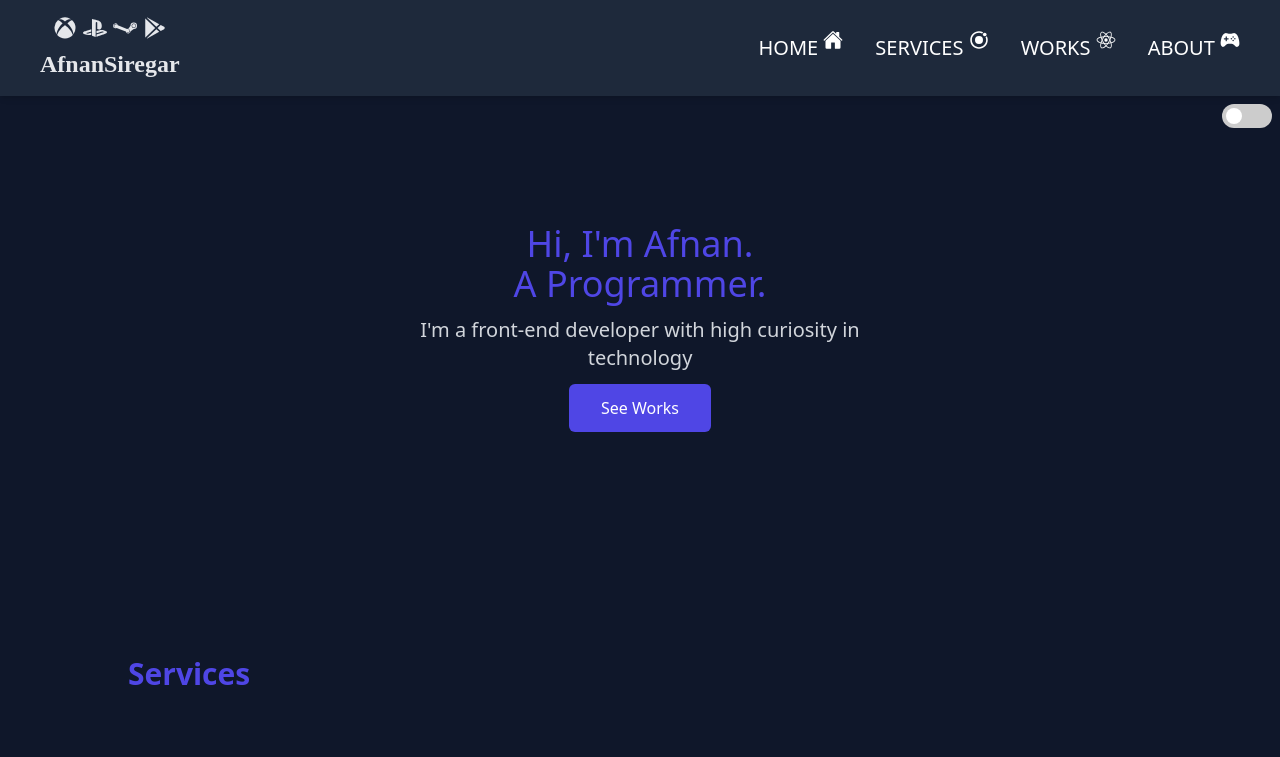
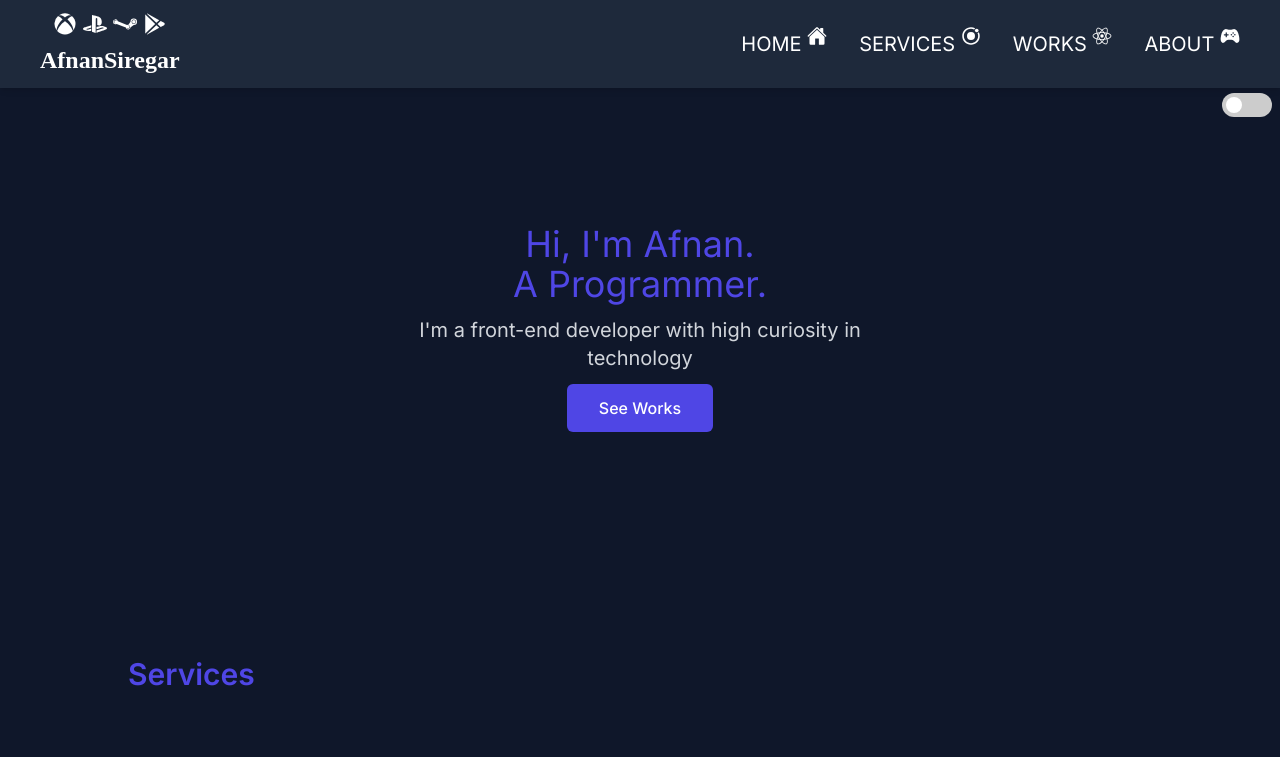
Before and after one commit to AfnanSiregar/afnansiregar.github.io, a website: page index.html in a window 1280 px wide. Shown: the top 757 px of the page. Drawn offline with nearby package versions, Linux system fonts and the light colour scheme.

Commit message:
minor update

```diff
--- a/index.html
+++ b/index.html
@@ -4,6 +4,7 @@
 <head>
     <meta charset="UTF-8">
     <meta name="viewport" content="width=device-width, initial-scale=1.0">
+    <link rel="icon" type="image" href="./public/Logo.png">
     <link rel="preconnect" href="https://fonts.googleapis.com">
     <link rel="preconnect" href="https://fonts.gstatic.com" crossorigin>
     <link href="https://fonts.googleapis.com/css2?family=Inter:wght@300;400;500;600&display=swap" rel="stylesheet">
@@ -13,13 +14,13 @@
 </head>
 
 <body class="bg-slate-900 dark:bg-[url(./0d0eee7.png)] bg-cover h-screen">
-    <div className='font-inter'>
+    <div class='font-inter'>
         <div style="max-width: 64rem;margin-left: auto;margin-right: auto;width: 91.666667%;">
             <nav class="shadow-md w-full fixed top-0 left-0 z-[2]">
-                <div class="flex items-center justify-between bg-slate-800 py-4 md:px-10 px-7">
+                <div class="flex items-center justify-between bg-slate-800 py-3 md:px-10 px-7">
                     <div
                         class="font-semibold text-2xl cursor-pointer flex text-center items-center font-[Poppins] text-gray-200 transition-all duration-500 ease-in">
-                        <span className='text-3xl dark:text-indigo-600 text-white mr-1 pt-2'>
+                        <span class='text-white'>
                             <ion-icon name="logo-xbox" class="hover:animate-spin"></ion-icon>
                             <ion-icon name="logo-playstation" class="hover:animate-spin"></ion-icon>
                             <ion-icon name="logo-steam" class="hover:animate-spin"></ion-icon>
@@ -27,7 +28,7 @@
                             <h1 class="hover:animate-bounce">AfnanSiregar</h1>
                         </span>
                         <div
-                            class="flex fixed justify-end items-center space-x-2 mx-auto z-10 right-0 top-24 py-2 px-2">
+                            class="flex fixed justify-end items-center space-x-2 mx-auto z-10 right-0 top-[85px] py-2 px-2">
                             <div class="hover:animate-pulse">
                                 <label for="checkbox" class="switch">
                                     <input type="checkbox" id="checkbox" hidden />
@@ -183,7 +184,7 @@
                     alt="AfnanSiregar">
             </section>
             <footer class="py-3 bg-slate-800 text-center text-gray-300 rounded-t-lg">
-                <div class="flex flex-wrap md:gap-10 gap-10 p-5 flex-row items-center justify-center">
+                <div class="flex flex-wrap md:gap-10 gap-10 p-1 flex-row items-center justify-center">
                     <a target="_blank" href="https://www.instagram.com/zaynafnan06_mc/" class="iniline-block px-2 py-1">
                         <ion-icon name="logo-instagram" class="scale-150"></ion-icon>
                     </a>
```
Also changed, not shown: dist/output.css, public/AfnanSiregar.png (deleted), public/Logo.png (added).
